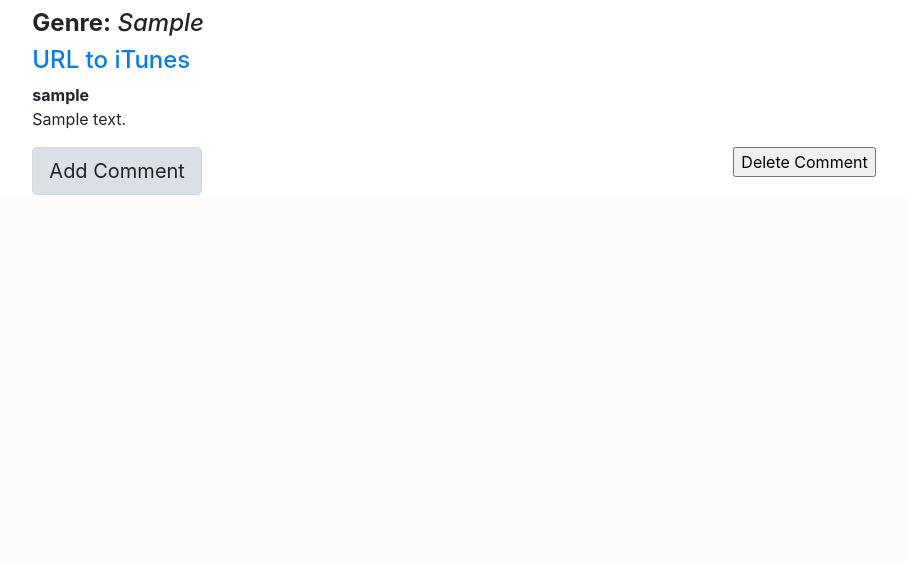
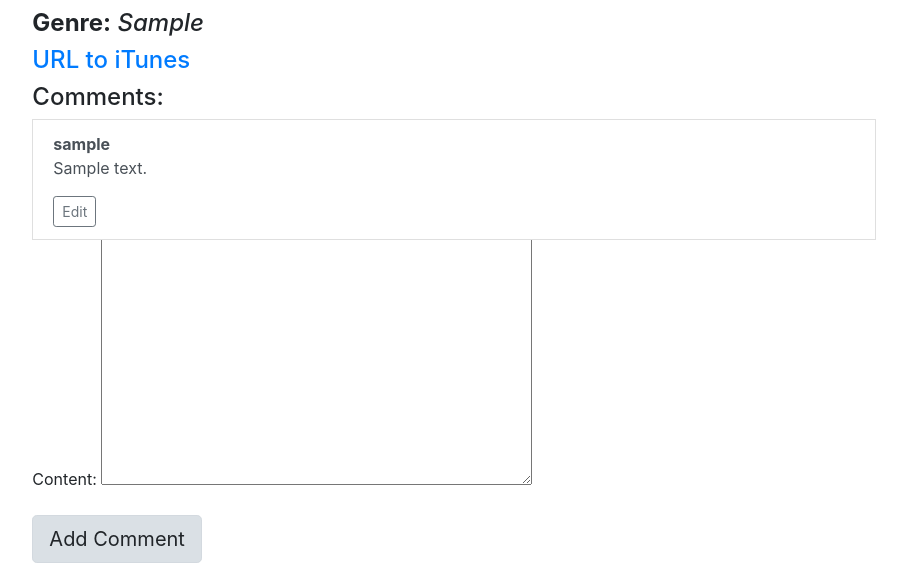
Before and after one commit to AleksSG/Web-App, a Django app: a page that uses templates/MediaApp/song_info.html in a window 1280 px wide. Shown: the part 648-1211 px from the top of the page, without its empty margins (186-1093 px from the left). Before the commit the page ends 843 px from the top, so only its background shows below. Run offline with Django 3.2, Linux system fonts and the light colour scheme; tables that the repository leaves empty hold one stand-in row (values such as "Sample post"); some libraries are stand-ins or nearby versions.

Commit message:
CRUD done for Comments. Now registered Users can comment song, edit and delete their own comment

```diff
--- a/MML/urls.py
+++ b/MML/urls.py
@@ -42,6 +42,8 @@ urlpatterns = [
     url(r'^edit_group/(?P<pk>[0-9]+)/$', views.edit_group, name= 'edit_group'),
     url(r'^delete_group/(?P<pk>[0-9]+)/$', views.delete_group, name= 'delete_group'),
     url(r'^edit_song/(?P<pk>[0-9]+)/$', views.edit_song, name= 'edit_song'),
-    url(r'^delete_song/(?P<pk>[0-9]+)/$', views.delete_song, name= 'delete_song')
+    url(r'^delete_song/(?P<pk>[0-9]+)/$', views.delete_song, name= 'delete_song'),
+    url(r'^edit_comment/(?P<pk>[0-9]+)/$', views.edit_comment, name= 'edit_comment'),
+    url(r'^delete_comment/(?P<pk>[0-9]+)/$', views.delete_comment, name= 'delete_comment'),
 
 ]
--- a/MediaApp/forms.py
+++ b/MediaApp/forms.py
@@ -20,9 +20,6 @@ class GroupForm(forms.Form):
 
     group_name = forms.CharField(label="Group Name", max_length=100, widget=forms.TextInput(attrs={'placeholder': 'Group Name'}))
     group_url = forms.CharField(label="Group URL", max_length=150, widget=forms.TextInput(attrs={'placeholder': 'Group URL'}))
-
-
-
 
 class EditGroupForm(forms.Form):
     ed_group = forms.ModelChoiceField(queryset=Group.objects.none())
@@ -61,3 +58,6 @@ class EditSongFields(forms.ModelForm):
     class Meta():
         model = Song
         exclude = ()
+
+class AddCommentField(forms.Form):
+    content = forms.CharField(max_length=500, widget=forms.Textarea)
--- a/MediaApp/models.py
+++ b/MediaApp/models.py
@@ -39,7 +39,7 @@ class SongComment(models.Model):
     song = models.ForeignKey(Song, on_delete=models.CASCADE)
     #Only registered users can comment, NOT admin
     user = models.ForeignKey(UserProfileInfo, on_delete=models.CASCADE)
-    content = models.CharField(max_length=500)
+    content = models.TextField(max_length=500)
     #text = models.TextField()
     #created_date = models.DateTimeField(default=timezone.now)
     #approved_comment = models.BooleanField(default=False)
--- a/MediaApp/views.py
+++ b/MediaApp/views.py
@@ -1,5 +1,5 @@
 from django.shortcuts import render
-from MediaApp.forms import UserForm, UserProfileInfoForm, GroupForm, SongForm, EditGroupForm, EditGroupFields, EditSongForm, EditSongFields
+from MediaApp.forms import UserForm, UserProfileInfoForm, GroupForm, SongForm, EditGroupForm, EditGroupFields, EditSongForm, EditSongFields, AddCommentField
 from django.contrib.auth import authenticate, login, logout
 from django.core.exceptions import PermissionDenied
 from django.http import HttpResponseRedirect, HttpResponse
@@ -184,6 +184,7 @@ def edit_group(request, pk):
                 group_model.name = edit_group_fields_form.cleaned_data['name']
                 group_model.url_info = edit_group_fields_form.cleaned_data['url_info']
                 group_model.save()
+                return HttpResponseRedirect(reverse('manage_data'))
         else:
             edit_group_fields_form = EditGroupFields(initial=initial_values)
         return render(request, 'MediaApp/edit_group.html', {'group': group_model,
@@ -210,6 +211,7 @@ def edit_song(request, pk):
                 song_model.genre = edit_song_fields_form.cleaned_data['genre']
                 song_model.url_info = edit_song_fields_form.cleaned_data['url_info']
                 song_model.save()
+                return HttpResponseRedirect(reverse('manage_data'))
         else:
             edit_song_fields_form = EditSongFields(initial=initial_values)
         return render(request, 'MediaApp/edit_song.html', {'song': song_model,
@@ -222,6 +224,50 @@ def delete_song(request, pk):
         Song.objects.filter(id = pk).delete()
         return HttpResponseRedirect(reverse('manage_data'))
     raise PermissionDenied
+
+def song_info(request, pk):
+    song = Song.objects.filter(pk = pk).first()
+    if request.user.is_authenticated and not request.user.is_superuser and request.method == 'POST':
+        comment_form = AddCommentField(data=request.POST)
+        if comment_form.is_valid():
+            content = comment_form.cleaned_data.get('content')
+            user_db = UserProfileInfo.objects.filter(user = request.user).first()
+            comment_db = SongComment(song = song, user = user_db, content = content)
+            comment_db.save()
+    else:
+        comment_form = AddCommentField()
+    song_comments = SongComment.objects.filter(song = song)[::1]
+    return render(request, 'MediaApp/song_info.html', {'song' : song,
+                                                       'comments' : song_comments,
+                                                       'comment_form': comment_form})
+
+def edit_comment(request, pk):
+    comment = SongComment.objects.filter(id = pk).first()
+    user = UserProfileInfo.objects.filter(user = request.user).first()
+    if comment.user == user:
+        initial_values={'content': comment.content}
+        if request.method == 'POST':
+            comment_form = AddCommentField(data=request.POST, initial = initial_values)
+            if comment_form.is_valid():
+                comment.content = comment_form.cleaned_data['content']
+                comment.save()
+                return HttpResponseRedirect(reverse('song_info', kwargs={'pk':comment.song.pk}))
+            else:
+                print(comment_form.errors)
+        else:
+            comment_form = AddCommentField(initial = initial_values)
+        return render(request, 'MediaApp/edit_comment.html', {'form': comment_form,
+                                                              'comment': comment})
+    return HttpResponse("<script>alert('Not owner of this comment')</script>")
+
+def delete_comment(request, pk):
+    comment = SongComment.objects.filter(id = pk).first()
+    user = UserProfileInfo.objects.filter(user = request.user).first()
+    song = comment.song
+    if comment.user == user:
+        SongComment.objects.filter(id = pk)
+        comment.delete()
+        return HttpResponseRedirect(reverse('song_info', kwargs={'pk':song.pk}))
 
 def register(request):
     registered = False
@@ -269,17 +315,6 @@ def user_login(request):
     else:
         return render(request, 'MediaApp/login.html', {})
 
-def song_info(request, pk):
-    song = Song.objects.filter(pk = pk).first()
-    song_comments = SongComment.objects.filter(song = song)[::1]
-    return render(request, 'MediaApp/song_info.html', {'song' : song, 'comments' : song_comments})
-
-def delete_comment(request, pk):
-    comment = SongComment.objects.filter(id = pk)
-    if request.user == comment.user:
-        comment.delete()
-        return HttpResponseRedirect(reverse('song_info'))
-    raise PermissionDenied
 
 class GroupListView(ListView):
     model = Group
--- a/templates/MediaApp/song_info.html
+++ b/templates/MediaApp/song_info.html
@@ -7,12 +7,23 @@
 <h4><b>Description:</b> <i>{{song.description}}</i> </h4>
 <h4><b>Genre:</b> <i>{{song.genre}}</i> </h4>
 <a href={{song.url_info}}><h4>URL to iTunes</h4> </a>
+{% block comments %}
+<h4>Comments:</h4>
 {% for song_comment in comments %}
+{% load tag %}
+  <div class="list-group-item list-group-item-action">
     <strong>{{ song_comment.user }}</strong>
     <p>{{ song_comment.content }}</p>
-    <input type="button" value="Delete Comment" style="float: right;">
+
+    <a href="{% url 'edit_comment' song_comment.pk %}" class="btn btn-outline-secondary btn-sm">Edit</a>
+  </div>
 {% empty %}
   <p>No comments here yet :(</p>
 {% endfor %}
-<a href="" class="btn btn-light btn-lg active" role="button" aria-pressed="true">Add Comment</a>
+<form method="post">
+  {% csrf_token %}
+  {{ comment_form.as_p }}
+  <input type="submit" class="btn btn-light btn-lg active" value="Add Comment">
+</form>
 {% endblock %}
+{% endblock %}
```
Also changed, not shown: MediaApp/templatetags/tag.py (added, +11 -0 lines), templates/MediaApp/edit_comment.html (added, +9 -0 lines), README.md.
